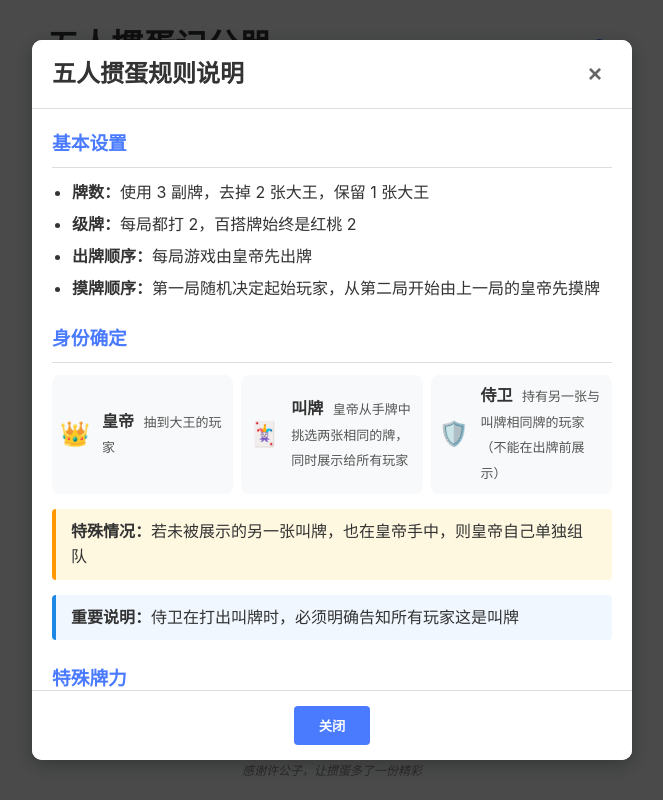
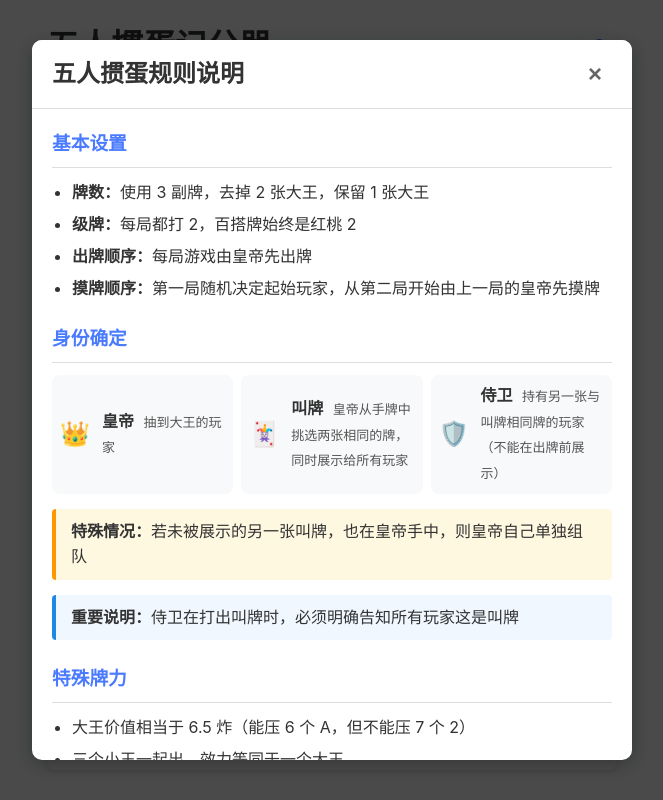
Before and after one commit to zouyu9631/FivePlayersGuandanScore, a Vue app: page / in a window 1280 px wide. Both pictures are taken after a click on the button "游戏规则". Shown: the whole page, without its empty margins (308-971 px from the left). Built offline with nearby package versions, Linux system fonts and the light colour scheme.

Commit message:
调整致谢位置

```diff
--- a/src/components/PlayerSetup.vue
+++ b/src/components/PlayerSetup.vue
@@ -28,9 +28,6 @@
           <button @click="startGame" class="primary-btn">开始游戏</button>
         </div>
       </div>
-    </div>
-    <div class="credits">
-      感谢许公子，让掼蛋多了一份精彩
     </div>
 
     <!-- 添加规则模态框 -->
--- a/src/components/RulesModal.vue
+++ b/src/components/RulesModal.vue
@@ -134,10 +134,10 @@
             </tbody>
           </table>
         </section>
-      </div>
 
-      <div class="rules-footer">
-        <button class="close-btn" @click="$emit('close')">关闭</button>
+        <div class="credits">
+          感谢许公子，让掼蛋多了一份精彩
+        </div>
       </div>
     </div>
   </div>
@@ -319,23 +319,14 @@ export default {
   background-color: #f9f9f9;
 }
 
-.rules-footer {
-  padding: 15px;
-  border-top: 1px solid var(--border-color);
+.credits {
   text-align: center;
-  background: white;
-  position: sticky;
-  bottom: 0;
-}
-
-.close-btn {
-  background-color: var(--primary-color);
-  color: white;
-  border: none;
-  padding: 10px 25px;
-  border-radius: 4px;
-  font-weight: bold;
-  cursor: pointer;
+  font-size: 12px;
+  color: #888;
+  font-style: italic;
+  margin-top: 30px;
+  margin-bottom: 20px;
+  padding: 10px 0;
 }
 
 @media (max-width: 480px) {
```
